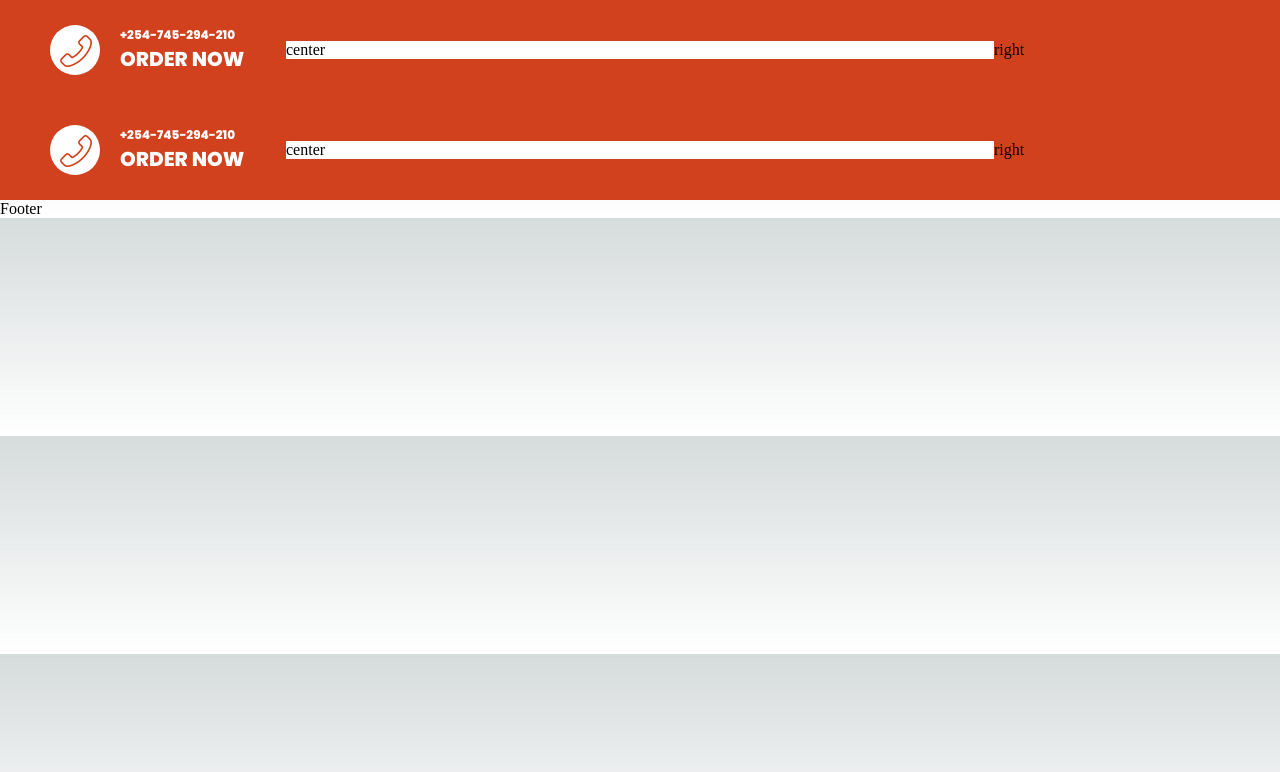
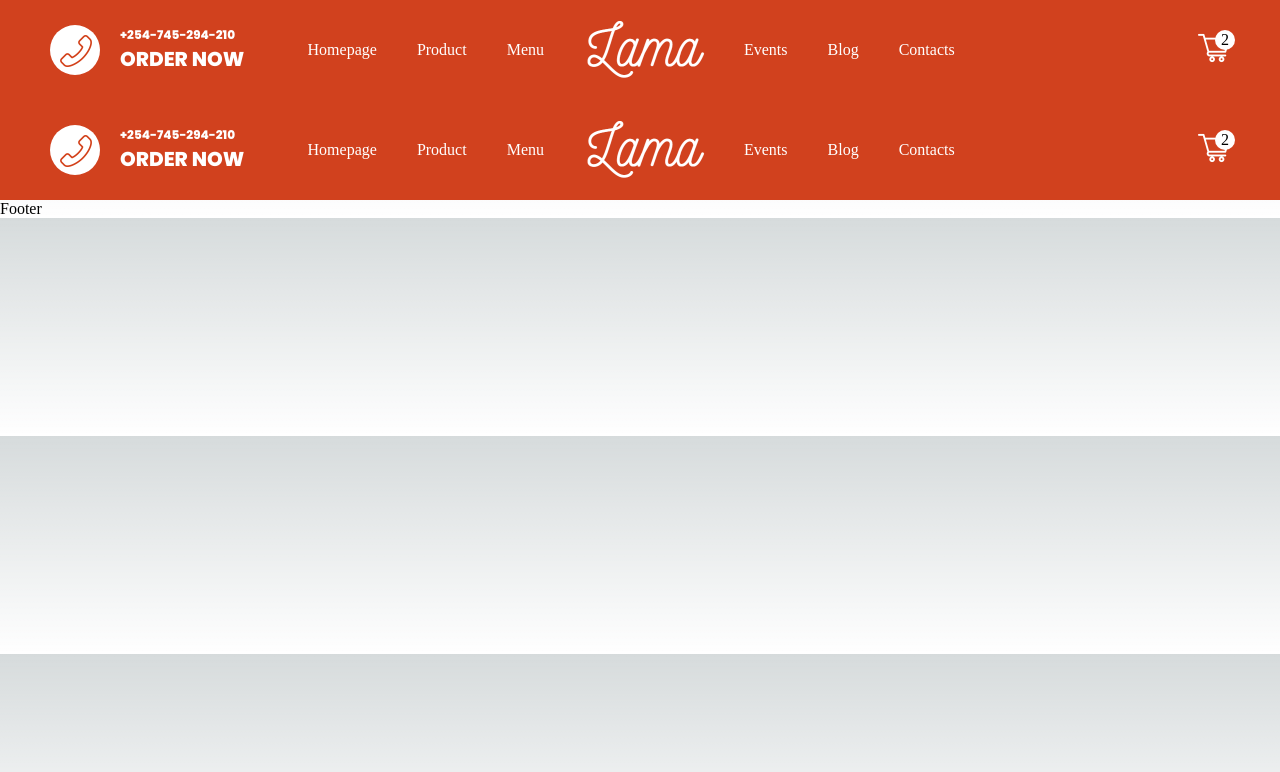
Before and after one commit to daudi13/restauantjs, a Next.js app: page /components/Navbar in a window 1280 px wide. Shown: the top 772 px of the page. Built offline with nearby package versions, Linux system fonts and the light colour scheme.

Commit message:
Add final styling

```diff
--- a/pages/components/Navbar.jsx
+++ b/pages/components/Navbar.jsx
@@ -1,21 +1,38 @@
 import Image from "next/image"
 import styles from "@/styles/Navbar.module.css"
-import pic from "/public/img/telephone.png"
+import tel from "/public/img/telephone.png"
+import logo from "/public/img/logo.png"
+import cart from "/public/img/cart.png"
 
 const Navbar = () => {
   return (
     <div className={styles.container}>
       <div className={styles.item}>
         <div className={styles.callButton}>
-          <Image src={pic} alt="telephone icon" width="32" height="32"/>
+          <Image src={tel} alt="telephone icon" width="32" height="32"/>
         </div>
         <div className={styles.texts}>
           <div className={styles.text}>+254-745-294-210</div>
           <div className={styles.text}>ORDER NOW</div>
         </div>
       </div>
-      <div className={styles.item}>center</div>
-      <div className={styles.item}>right</div>
+      <div className={styles.item}>
+        <ul className={styles.list}>
+          <li className={styles.listItem}>Homepage</li>
+          <li className={styles.listItem}>Product</li>
+          <li className={styles.listItem}>Menu</li>
+          <Image src={logo} alt="logo icon" width="160" height="69"/>
+          <li className={styles.listItem}>Events</li>
+          <li className={styles.listItem}>Blog</li>
+          <li className={styles.listItem}>Contacts</li>
+        </ul>
+      </div>
+      <div className={styles.cartItem}>
+        <div className={styles.cart}>
+          <Image src={cart} alt="telephone icon" width="32" height="32"/>
+        </div>
+        <div class className={styles.counter}>2</div>
+      </div>
     </div>
   )
 }
--- a/styles/Navbar.module.css
+++ b/styles/Navbar.module.css
@@ -10,15 +10,15 @@
 }
 
 .item {
-  flex: 1;
   display: flex;
   align-items: center;
 }
 
-.item:nth-child(2){
+/* .item:nth-child(2){
   flex: 3;
-  background-color: white;
-}
+  display: flex;
+  align-content: center;
+} */
 
 .callButton{
   background-color: white;
@@ -43,3 +43,40 @@
   font-size: 20px;
   font-weight: bold;
 }
+
+
+.list {
+  padding: 0;
+  display: flex;
+  align-items: center;
+  list-style: none;
+  color: white;
+}
+
+.listItem {
+  margin: 20px;
+  font-weight: 500;
+}
+
+.cartItem{
+  margin-left: 180px;
+  display: flex;
+  align-items: center;
+}
+
+.cart {
+  position: relative;
+}
+
+.counter{
+  width: 20px;
+  height: 20px;
+  background-color: white;
+  border-radius: 50%;
+  display: flex;
+  align-items: center;
+  justify-content: center;
+  position: absolute;
+  top: 30px;
+  right: 45px;
+}
```
